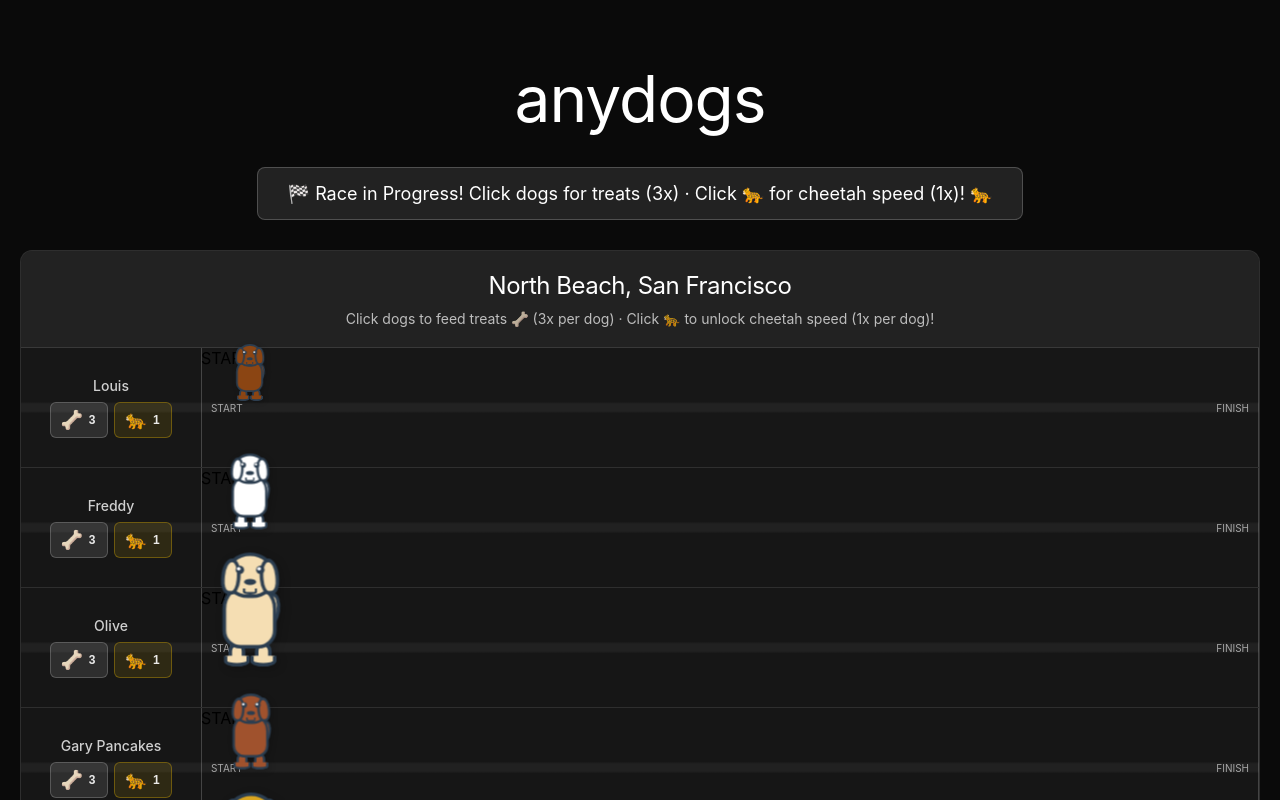
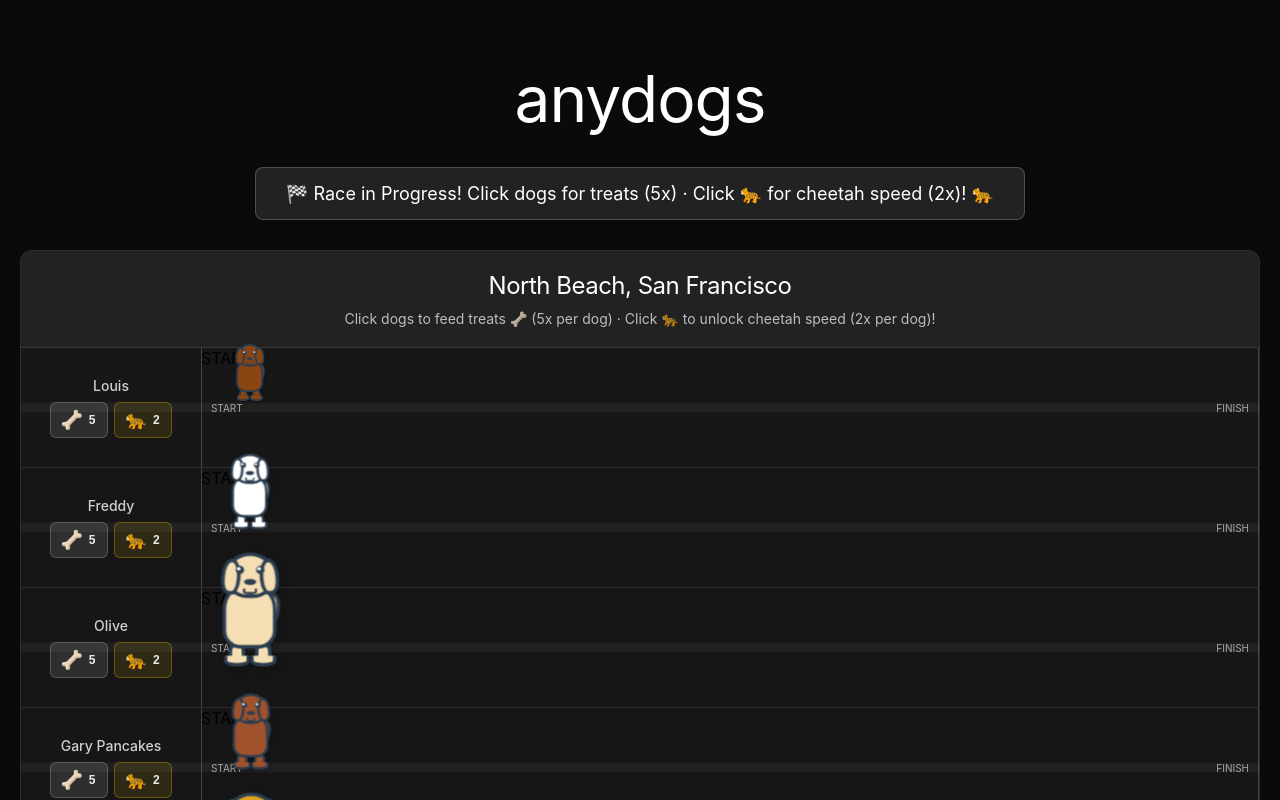
Before and after one commit to krista-letz/anydogs, a React (Vite) app: page / in a window 1280 px wide. Both pictures are taken after a click on the button "Start Race!". Shown: the top 800 px of the page. Built offline with nearby package versions, Linux system fonts and the light colour scheme.

Commit message:
Increase power-ups: 5 treats and 2 cheetahs per dog

```diff
--- a/src/App.tsx
+++ b/src/App.tsx
@@ -13,8 +13,8 @@ const CHEETAH_DURATION = 4000;
 const CAT_SLOW_MULTIPLIER = 0.3;
 const CAT_DURATION = 2000;
 
-const MAX_TREATS_PER_DOG = 3;
-const MAX_CHEETAH_PER_DOG = 1;
+const MAX_TREATS_PER_DOG = 5;
+const MAX_CHEETAH_PER_DOG = 2;
 
 function App() {
   const [gameStatus, setGameStatus] = useState<GameStatus>('ready');
@@ -207,7 +207,7 @@ function App() {
           </button>
         )}
         {gameStatus === 'racing' && (
-          <div className="racing-status">🏁 Race in Progress! Click dogs for treats (3x) · Click 🐆 for cheetah speed (1x)! 🐆</div>
+          <div className="racing-status">🏁 Race in Progress! Click dogs for treats (5x) · Click 🐆 for cheetah speed (2x)! 🐆</div>
         )}
         {gameStatus === 'finished' && (
           <>
--- a/src/components/DogLane.tsx
+++ b/src/components/DogLane.tsx
@@ -9,8 +9,8 @@ interface DogLaneProps {
   onUnlockCheetah: () => void;
 }
 
-const MAX_TREATS = 3;
-const MAX_CHEETAH = 1;
+const MAX_TREATS = 5;
+const MAX_CHEETAH = 2;
 
 export function DogLane({ dog, state, onFeedTreat, onUnlockCheetah }: DogLaneProps) {
   const treatsRemaining = MAX_TREATS - state.treatsUsed;
--- a/src/components/RaceTrack.tsx
+++ b/src/components/RaceTrack.tsx
@@ -15,7 +15,7 @@ export function RaceTrack({ dogs, raceStates, onFeedTreat, onUnlockCheetah, catC
     <div className="race-track">
       <div className="track-header">
         <h2>North Beach, San Francisco</h2>
-        <p className="instructions">Click dogs to feed treats 🦴 (3x per dog) · Click 🐆 to unlock cheetah speed (1x per dog)!</p>
+        <p className="instructions">Click dogs to feed treats 🦴 (5x per dog) · Click 🐆 to unlock cheetah speed (2x per dog)!</p>
       </div>
       {catCrossing && (
         <div className="cat-crossing">
```
